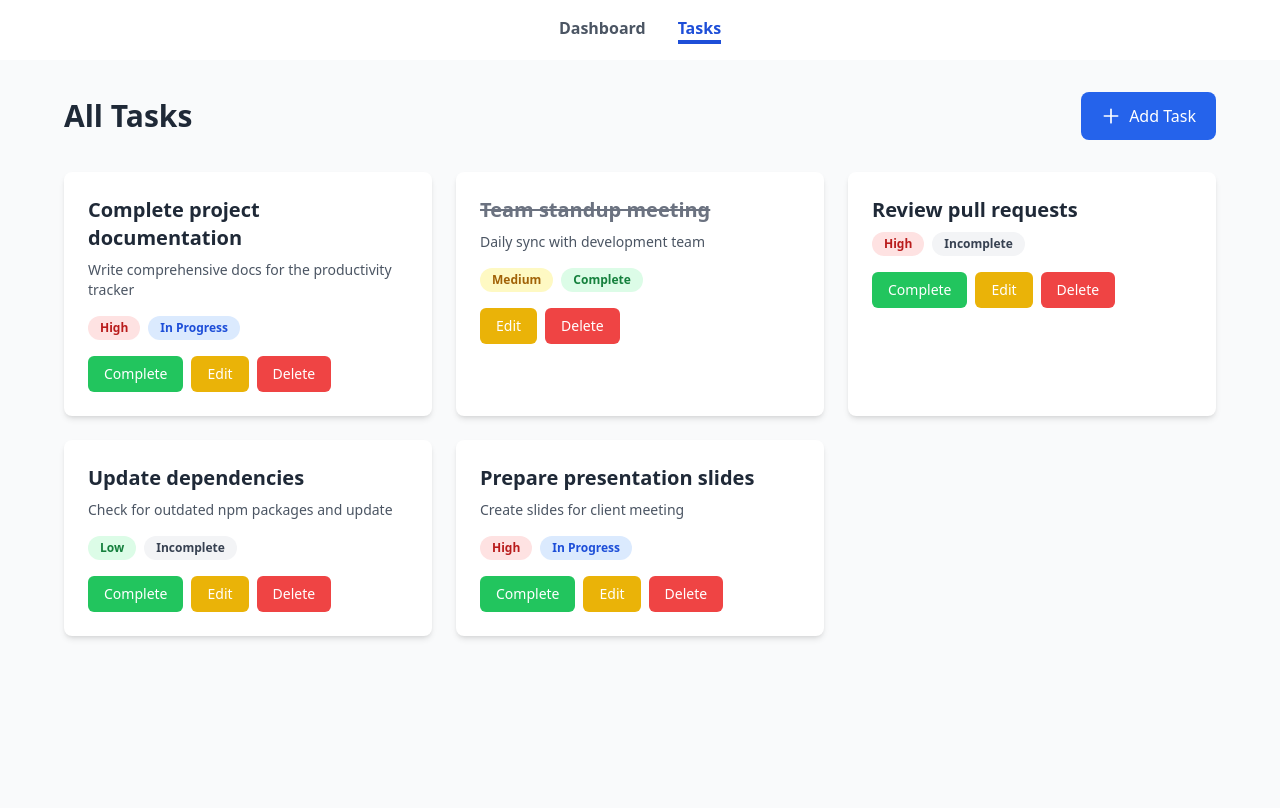
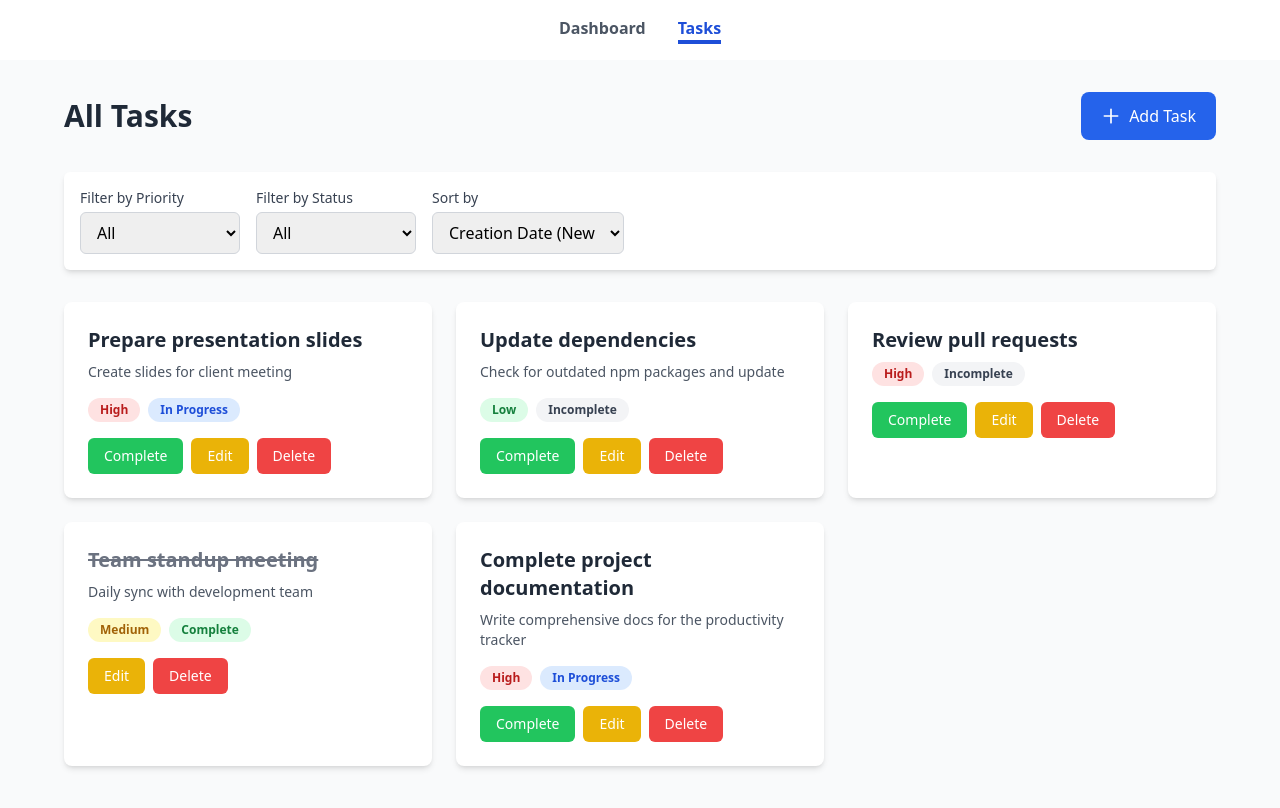
Before and after one commit to CyEdge/productivity-tracker, a React (Vite) app: page /tasks in a window 1280 px wide. Shown: the top 808 px of the page. Built offline with nearby package versions, Linux system fonts and the light colour scheme.

Commit message:
[FilterSort] Add task filtering and sorting with useMemo

```diff
--- /dev/null
+++ b/src/components/FilterSortPanel.jsx
@@ -0,0 +1,79 @@
+import React from "react";
+
+function FilterSortPanel({
+  filterPriority,
+  setFilterPriority,
+  filterStatus,
+  setFilterStatus,
+  sortField,
+  setSortField,
+}) {
+  return (
+    <div className="flex flex-wrap gap-4 items-center p-4 bg-white rounded-md shadow-md max-w-6xl mx-auto mb-8">
+      {/* Priority Filter */}
+      <div>
+        <label
+          htmlFor="priority"
+          className="block text-sm font-medium text-gray-700 mb-1"
+        >
+          Filter by Priority
+        </label>
+        <select
+          id="priority"
+          value={filterPriority}
+          onChange={(e) => setFilterPriority(e.target.value)}
+          className="w-40 px-3 py-2 border border-gray-300 rounded-md focus:outline-none focus:ring-2 focus:ring-blue-500"
+        >
+          <option value="All">All</option>
+          <option value="High">High</option>
+          <option value="Medium">Medium</option>
+          <option value="Low">Low</option>
+        </select>
+      </div>
+
+      {/* Status Filter */}
+      <div>
+        <label
+          htmlFor="status"
+          className="block text-sm font-medium text-gray-700 mb-1"
+        >
+          Filter by Status
+        </label>
+        <select
+          id="status"
+          value={filterStatus}
+          onChange={(e) => setFilterStatus(e.target.value)}
+          className="w-40 px-3 py-2 border border-gray-300 rounded-md focus:outline-none focus:ring-2 focus:ring-blue-500"
+        >
+          <option value="All">All</option>
+          <option value="Incomplete">Incomplete</option>
+          <option value="In Progress">In Progress</option>
+          <option value="Complete">Complete</option>
+        </select>
+      </div>
+
+      {/* Sort Field */}
+      <div>
+        <label
+          htmlFor="sort"
+          className="block text-sm font-medium text-gray-700 mb-1"
+        >
+          Sort by
+        </label>
+        <select
+          id="sort"
+          value={sortField}
+          onChange={(e) => setSortField(e.target.value)}
+          className="w-48 px-3 py-2 border border-gray-300 rounded-md focus:outline-none focus:ring-2 focus:ring-blue-500"
+        >
+          <option value="createdAt">Creation Date (Newest)</option>
+          <option value="createdAtOldest">Creation Date (Oldest)</option>
+          <option value="titleAsc">Title (A-Z)</option>
+          <option value="titleDesc">Title (Z-A)</option>
+        </select>
+      </div>
+    </div>
+  );
+}
+
+export default FilterSortPanel;
--- a/src/pages/Tasks.jsx
+++ b/src/pages/Tasks.jsx
@@ -1,6 +1,60 @@
 import TaskCard from "../components/tasks/TaskCard";
+import FilterSortPanel from "../components/FilterSortPanel";
+import { useState, useMemo } from "react";
 
 function Tasks({ tasks, onComplete, onDelete, onAdd, onEdit }) {
+  // State for filters and sorting
+  const [filterPriority, setFilterPriority] = useState("All");
+  const [filterStatus, setFilterStatus] = useState("All");
+  const [sortField, setSortField] = useState("createdAt");
+  // Filter and sort tasks (memoized for performance)
+  const filteredSortedTasks = useMemo(() => {
+    // Recompute only when tasks or filters/sort change
+    let filtered = tasks;
+
+    // Filter by Priority
+    if (filterPriority !== "All") {
+      filtered = filtered.filter((task) => task.priority === filterPriority);
+    }
+
+    // Filter by Status
+    if (filterStatus !== "All") {
+      filtered = filtered.filter((task) => task.status === filterStatus);
+    }
+
+    // Sort filtered array
+    switch (sortField) {
+      case "createdAt":
+        filtered = filtered
+          .slice()
+          .sort((a, b) => new Date(b.createdAt) - new Date(a.createdAt));
+        break;
+
+      case "createdAtOldest":
+        filtered = filtered
+          .slice()
+          .sort((a, b) => new Date(a.createdAt) - new Date(b.createdAt));
+        break;
+
+      case "titleAsc":
+        filtered = filtered
+          .slice()
+          .sort((a, b) => a.title.localeCompare(b.title));
+        break;
+
+      case "titleDesc":
+        filtered = filtered
+          .slice()
+          .sort((a, b) => b.title.localeCompare(a.title));
+        break;
+
+      default:
+        break;
+    }
+
+    return filtered;
+  }, [tasks, filterPriority, filterStatus, sortField]);
+
   return (
     <div className="min-h-screen p-8 bg-gray-50">
       <div className="flex justify-between items-center mb-8 max-w-6xl mx-auto">
@@ -26,13 +80,23 @@ function Tasks({ tasks, onComplete, onDelete, onAdd, onEdit }) {
         </button>
       </div>
 
-      {tasks.length === 0 ? (
+      {/* Filter and Sort Panel */}
+      <FilterSortPanel
+        filterPriority={filterPriority}
+        setFilterPriority={setFilterPriority}
+        filterStatus={filterStatus}
+        setFilterStatus={setFilterStatus}
+        sortField={sortField}
+        setSortField={setSortField}
+      />
+
+      {filteredSortedTasks.length === 0 ? (
         <p className="text-center text-gray-500 mt-16">
           No tasks yet. Create some tasks to get started!
         </p>
       ) : (
         <div className="grid grid-cols-1 md:grid-cols-2 lg:grid-cols-3 gap-6 max-w-6xl mx-auto">
-          {tasks.map((task) => (
+          {filteredSortedTasks.map((task) => (
             <TaskCard
               key={task.id}
               task={task}
```
